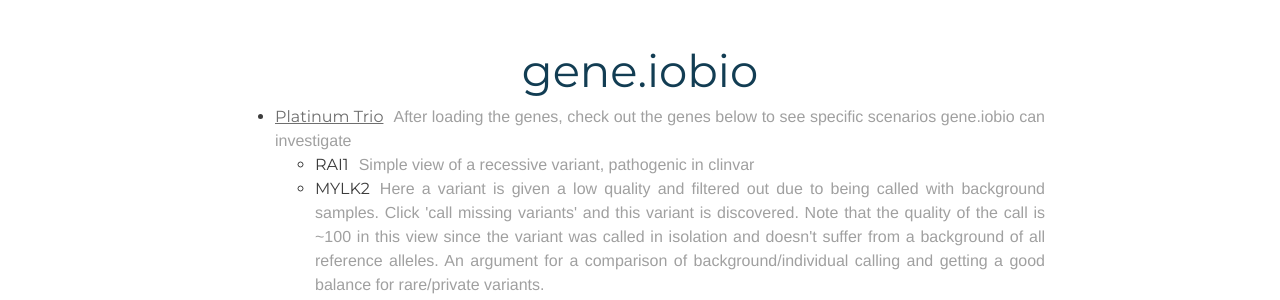
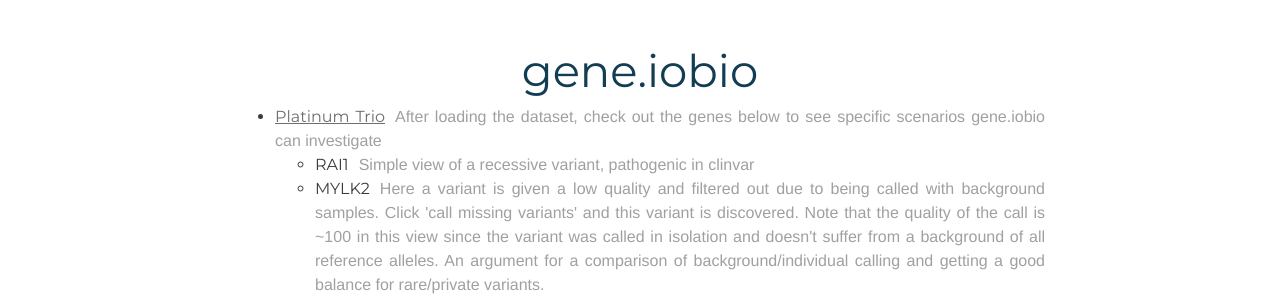
Before and after one commit to iobio/minion, a Jekyll site: the page built from cshl2015.html, in a window 1280 px wide and 900 px high, scrolled down 382 px. Shown: the part 152-452 px from the top of the window. Built offline with Jekyll 4.4.1, drawn with Linux system fonts in a browser that asks for light colours; some web fonts are replaced.

Commit message:
change wording

```diff
--- a/cshl2015.html
+++ b/cshl2015.html
@@ -34,7 +34,7 @@
 	<div class='section-title'>gene.iobio</div>
 	<div class="description" style="width:810px; margin: 0px auto 35px auto;font-size:16px; text-align:justify">
 	  <ul>
-	  	<li><a href="http://gene.iobio.io/?rel0=proband&rel1=mother&rel2=father&gene=RAI1&name0=&vcf0=http://s3.amazonaws.com/iobio/variants/NA12878.autosome.PASS.vcf.gz&bam0=http://s3.amazonaws.com/iobio/NA12878/NA12878.autsome.bam&name1=&vcf1=http://s3.amazonaws.com/iobio/variants/NA12891.autosome.PASS.vcf.gz&bam1=http://s3.amazonaws.com/iobio/NA12891/NA12891.autsome.bam&name2=&vcf2=http://s3.amazonaws.com/iobio/variants/NA12892.autosome.PASS.vcf.gz&bam2=http://s3.amazonaws.com/iobio/NA12892/NA12892.autsome.bam">Platinum Trio</a><span class='inline'>After loading the genes, check out the genes below to see specific scenarios gene.iobio can investigate</span></li>
+	  	<li><a href="http://gene.iobio.io/?rel0=proband&rel1=mother&rel2=father&gene=RAI1&name0=&vcf0=http://s3.amazonaws.com/iobio/variants/NA12878.autosome.PASS.vcf.gz&bam0=http://s3.amazonaws.com/iobio/NA12878/NA12878.autsome.bam&name1=&vcf1=http://s3.amazonaws.com/iobio/variants/NA12891.autosome.PASS.vcf.gz&bam1=http://s3.amazonaws.com/iobio/NA12891/NA12891.autsome.bam&name2=&vcf2=http://s3.amazonaws.com/iobio/variants/NA12892.autosome.PASS.vcf.gz&bam2=http://s3.amazonaws.com/iobio/NA12892/NA12892.autsome.bam">Platinum Trio</a><span class='inline'>After loading the dataset, check out the genes below to see specific scenarios gene.iobio can investigate</span></li>
 	  		<ul>
 	  			<li>RAI1<span class='inline'>Simple view of a recessive variant, pathogenic in clinvar
 </span></li>
```
